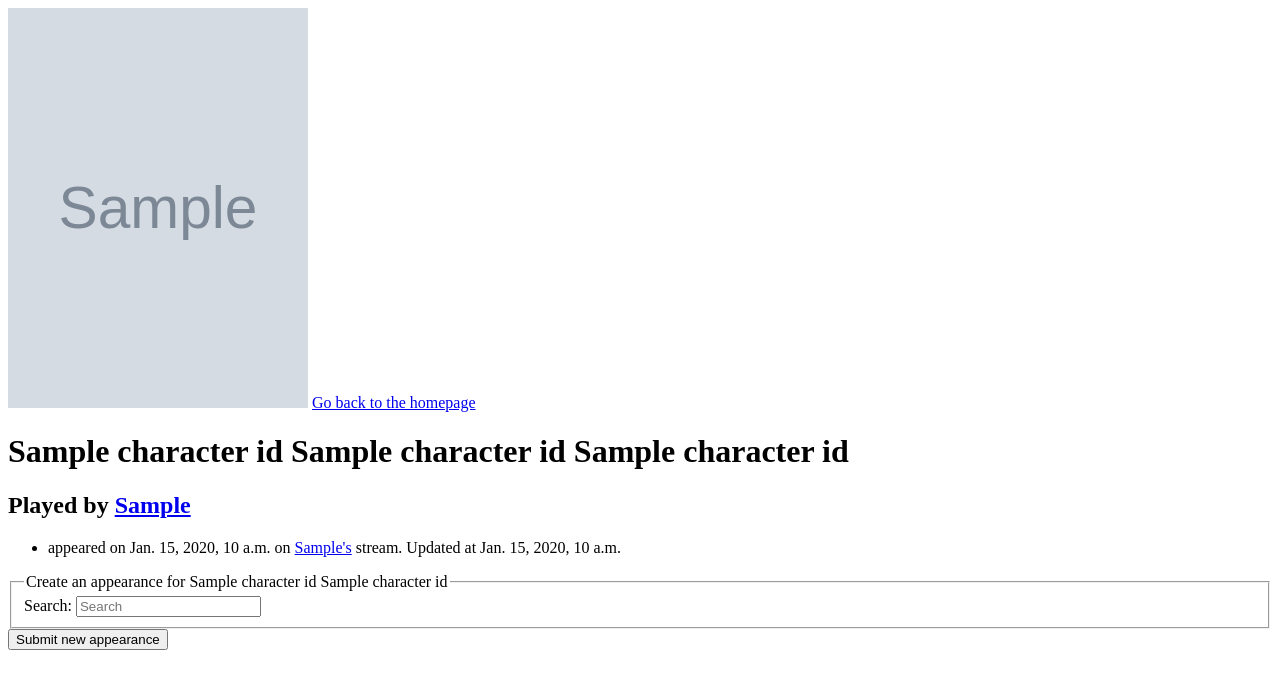
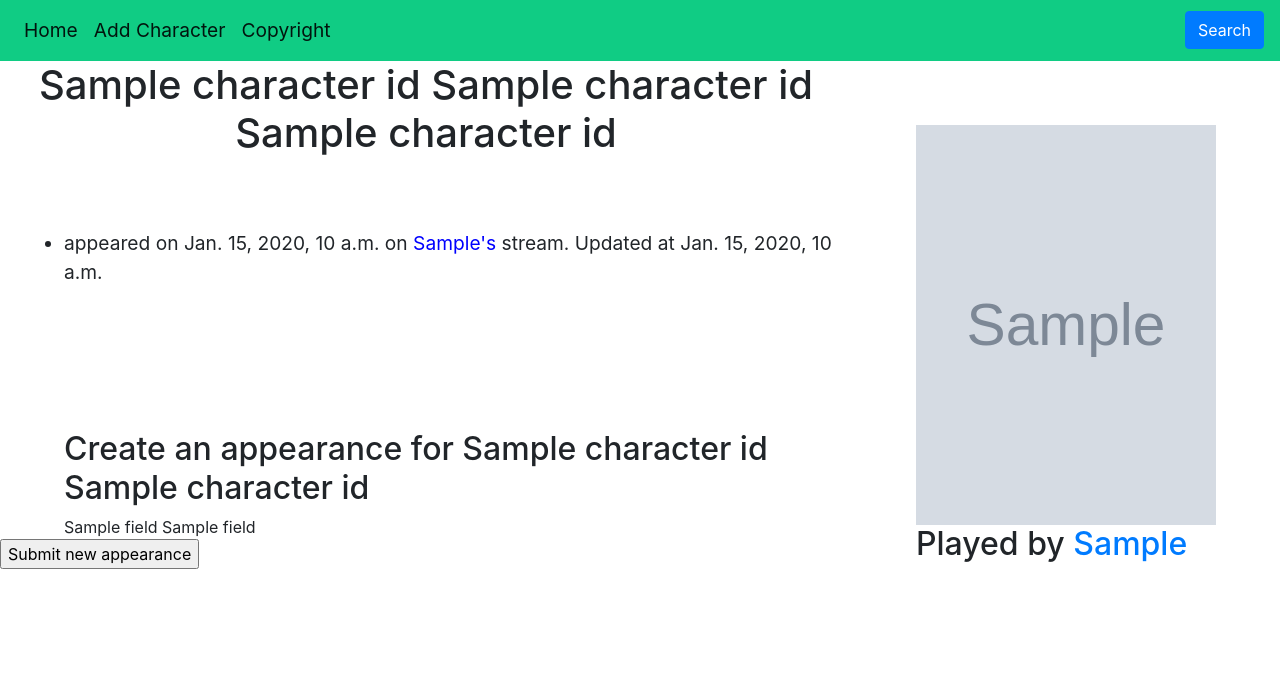
Before and after one commit to seanjan10/Last_Seen, a Django app: template GTARPlastSeen/lastSeen/lastSeenRP/templates/lastSeenRP/character.html in a window 1280 px wide. Shown: the top 689 px of the page. Run offline with Django 4.2, Linux system fonts and the light colour scheme; tables that the repository leaves empty hold one stand-in row (values such as "Sample post"); the template is opened without the code that fills it: values that come from a table or form of the project are taken from there, most other values are stand-ins (such as "Sample title", 1, 10 or a date in 2020); grey boxes marked "Sample" are stand-in pictures.

Commit message:
modified templates to utilize bootstrap (WIP)

```diff
--- a/GTARPlastSeen/lastSeen/lastSeenRP/static/lastSeenRP/style.css
+++ b/GTARPlastSeen/lastSeen/lastSeenRP/static/lastSeenRP/style.css
@@ -25,11 +25,45 @@
 
 .pagination a.active {
   background-color: #4CAF50;
-  color: white;
   border-radius: 5px;
 }
 
 .pagination a:hover:not(.active) {
-  background-color: #ddd;
   border-radius: 5px;
 }
+
+.characterImageAndPlayedBy {
+  float: right;
+  padding: 5%;
+  display: block;
+}
+
+.characterName {
+  text-align: center;
+}
+
+.Appearances {
+  padding-left: 5%;
+}
+
+ul.characterList {
+  padding-left: 5%;
+  padding-top: 5%;
+  padding-bottom: 10%;
+  display:flex;
+  flex-direction: column;
+}
+
+.create_fieldWrapper {
+  display: flex;
+  flex-direction: column;
+  align-items: center;
+}
+
+.create_header {
+  text-align: center;
+}
+
+.create_button {
+  padding-top: 5%;
+}
--- a/GTARPlastSeen/lastSeen/lastSeenRP/templates/lastSeenRP/base.html
+++ b/GTARPlastSeen/lastSeen/lastSeenRP/templates/lastSeenRP/base.html
@@ -7,6 +7,10 @@
 
   <head>
     <meta charset="utf-8">
+    <meta name="description" content="GTA RP Last Seen on NoPixel NA Server">
+    <meta name="keywords" content="HTML, CSS, Python">
+    <meta name="author" content="Joe NHL">
+    <meta name="viewport" content="width=device-width, initial-scale=1.0">
     <title>{% block title%} Last Seen in GTA RP {% endblock title%} </title>
     <link rel="stylesheet" href="{% static 'lastSeenRP/style.css' %}">
     <link rel="stylesheet" href="https://cdn.jsdelivr.net/npm/bootstrap@4.0.0/dist/css/bootstrap.min.css" integrity="sha384-Gn5384xqQ1aoWXA+058RXPxPg6fy4IWvTNh0E263XmFcJlSAwiGgFAW/dAiS6JXm" crossorigin="anonymous">
@@ -29,7 +33,7 @@
           </ul>
           <form class="form-inline my-2 my-lg-0" action="{% url 'lastSeenRP:search' %}" method='GET'>
             <!--<input class="form-control mr-sm-2" type="search" placeholder="Search" aria-label="Search">-->
-            {{form.searchQuery}}
+            {{formSearch.searchQuery}}
             <button class="btn btn-primary" type="submit">Search</button>
           </form>
         </div>
--- a/GTARPlastSeen/lastSeen/lastSeenRP/templates/lastSeenRP/character.html
+++ b/GTARPlastSeen/lastSeen/lastSeenRP/templates/lastSeenRP/character.html
@@ -1,42 +1,49 @@
+{% extends 'lastSeenRP/base.html' %}
+{%load static%}
 {%load filters%}
-<!DOCTYPE html>
-<html lang="en-US">
-  <head>
-    <meta charset="utf-8">
-    <title>Appearances by {{character_id.character_first_name}} {{character_id.character_last_name|readd_whitespace}}</title>
-  </head>
-  <body>
 
+    {%block title%}
+    Appearances by {{character_id.character_first_name}} {{character_id.character_last_name|readd_whitespace}}
+    {%endblock title%}
+
+    {%block content%}
+      <div class="characterImageAndPlayedBy">
         <img src="{{character_id.character_image}}" alt="Picture of {{character.character_first_name}} {{character_id.character_last_name}}" width="300" height="400">
-
-    <a href="{% url 'lastSeenRP:index' %}">Go back to the homepage </a>
-    <h1> {{character_id.character_first_name}} {{character_id.character_nick_name}} {{character_id.character_last_name|readd_whitespace}} </h1>
         {% if character_id.streamers_URL == "Unknown" %}
           <h2> Played by {{character_id.character_played_by}} </h2>
         {%else%}
-      <h2> Played by <a href="{{character_id.streamers_URL}}">{{character_id.character_played_by}} </a></h2>
+          <h2> Played by <a href="{{character_id.streamers_URL}}" target="_blank">{{character_id.character_played_by}} </a></h2>
         {%endif%}
-    <ul>
+      </div>
+
+      <div class="characterName">
+        <h1> {{character_id.character_first_name}} {{character_id.character_nick_name}} {{character_id.character_last_name|readd_whitespace}} </h1>
+      </div>
+
+      <div class="characterAppearances">
+        <ul class="characterList">
           {% for appear in character_id.appearance_set.all %}
               <li> appeared on {{appear.date_of_appearance}} on <a href="{{appear.twitch_clip_URL}}" target="_blank"> {{appear.clip_Streamer}}'s</a> stream. Updated at {{appear.publish_time}} </li>
+
         {% empty %}
           <li> This character has no appearances in the database. Would you like to create one?</li>
           {% endfor %}
       </ul>
+    </div>
 
     <!--may remove this entirely and use twitch api to comb these details-->
       <!--<form action="?" method="post"> -->
         <form action ="{% url 'lastSeenRP:resubmit' character_id.character_first_name character_id.character_last_name %}" method="post">
         {% csrf_token %}
-        <fieldset>
-          <legend>Create an appearance for {{character_id.character_first_name}} {{character_id.character_last_name}}</legend>
-        {% for field in form %}
+          <div class="Appearances">
+            <h2 class="appHeading">Create an appearance for {{character_id.character_first_name}} {{character_id.character_last_name}}</h2>
+          {% for field in formCreate %}
             <div class="fieldWrapper">
               {{field.errors}}
               {{field.label_tag}} {{field}}
           {%endfor%}
             </div>
-        </fieldset>
+          </div>
         <input type="submit" value="Submit new appearance">
       </form>
     <!--currently only shows message to show that data entry was successful. modify this when making the UI look good // bootstrap, etc-->
@@ -45,5 +52,7 @@
     <h2> {{message}} </h2>
     {% endfor %}
     {% endif %}
-  </body>
-</html>
+
+
+
+{%endblock content%}
--- a/GTARPlastSeen/lastSeen/lastSeenRP/templates/lastSeenRP/index.html
+++ b/GTARPlastSeen/lastSeen/lastSeenRP/templates/lastSeenRP/index.html
@@ -7,7 +7,11 @@
         {%if latest_character_list %}
             <ul>
             {% for character in latest_character_list%}
-                <li> <img src="{{character.character_image}}" alt="Picture of {{character.character_first_name}} {{character_id.character_last_name}}" width="50" height="60"> <a href="{% url 'lastSeenRP:character' character.character_first_name character.character_last_name %}">{{character.character_first_name}} {{character.character_nick_name}} {{character.character_last_name|readd_whitespace}} ({{character.character_played_by}})  </a></li>
+                <li>
+                    <img src="{{character.character_image}}" alt="Picture of {{character.character_first_name}} {{character_id.character_last_name}}" width="50" height="60">
+                    <a href="{% url 'lastSeenRP:character' character.character_first_name character.character_last_name %}">
+                        {{character.character_first_name}} {{character.character_nick_name}} {{character.character_last_name|readd_whitespace}} ({{character.character_played_by}})  </a>
+                    </li>
             {% endfor %}
         {% else %}
             <p> No characters are available. </p>
```
Also changed, not shown: GTARPlastSeen/lastSeen/lastSeenRP/templates/lastSeenRP/create.html (+12 -17 lines), GTARPlastSeen/lastSeen/lastSeenRP/templates/lastSeenRP/search.html (+32 -13 lines), GTARPlastSeen/lastSeen/lastSeenRP/views.py (+19 -11 lines). Lines whose indentation alone changed are shown as unchanged.
